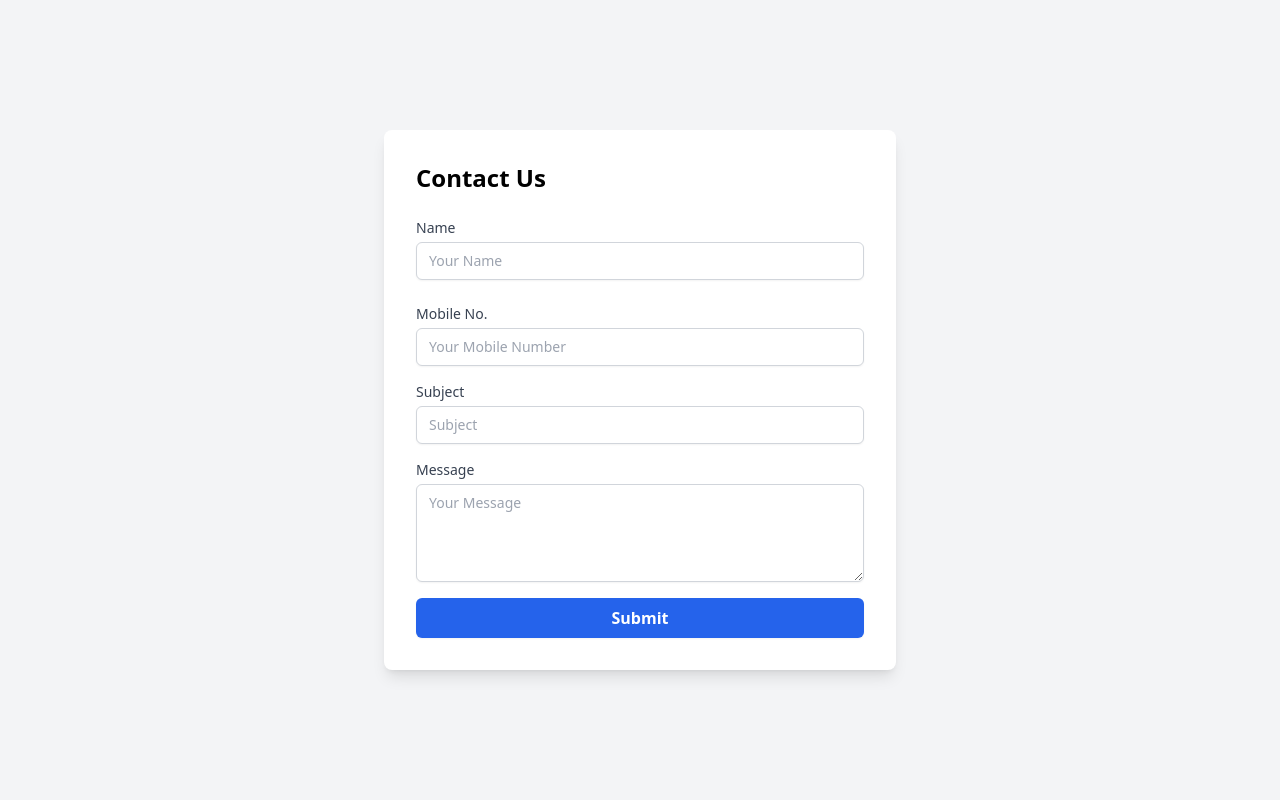
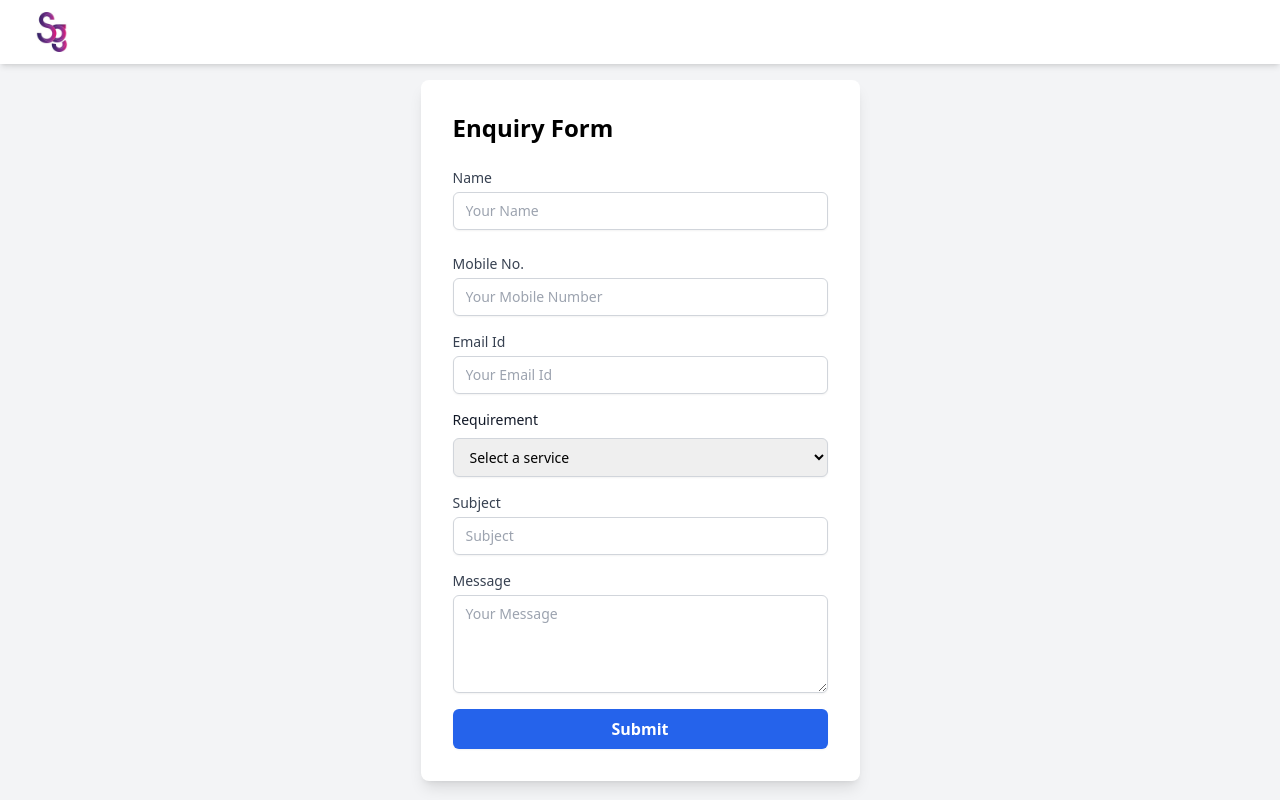
Before and after one commit to SoftwareGiant/enquiryform, a plain HTML site: page index.html in a window 1280 px wide. Drawn offline with nearby package versions, Linux system fonts and the light colour scheme.

Commit message:
added fields

```diff
--- a/index.html
+++ b/index.html
@@ -6,9 +6,23 @@
     <title>Enquiry</title>
     <script src="https://cdn.tailwindcss.com"></script>
   </head>
-  <body class="bg-gray-100 flex flex-col items-center justify-center h-screen">
-    <div class="max-w-lg w-full bg-white p-8 rounded-lg shadow-lg">
-      <h1 class="text-2xl font-semibold mb-6">Contact Us</h1>
+  <body class="bg-gray-100 flex flex-col items-center justify-center ">
+    <nav class="w-full bg-white shadow-md fixed top-0 left-0 z-10">
+      <div class="max-w-7xl mx-auto px-4 sm:px-6 lg:px-8">
+        <div class="flex justify-between h-16">
+          <div class="flex-shrink-0 flex items-center">
+            <img class="h-10 w-auto" src="/Public/softwaregiant_logo.jpg" alt="Logo">
+          </div>
+          <!-- Add additional menu items here if needed -->
+        </div>
+      </div>
+    </nav>
+
+<div class="flex max-w-lg flex-col mt-20">
+
+
+    <div class=" w-full bg-white p-8 rounded-lg shadow-lg">
+      <h1 class="text-2xl font-semibold mb-6">Enquiry Form</h1>
 
       <form id="form" class="space-y-4" method="POST">
         <div class="mb-6">
@@ -35,6 +49,41 @@
             name="Mobile Number"
             required
           />
+        </div>
+        <div class="mb-6">
+          <label class="block text-sm font-medium text-gray-700"
+            >Email Id</label
+          >
+
+          <input
+            class="mt-1 block w-full px-3 py-2 border border-gray-300 rounded-md shadow-sm focus:outline-none focus:ring-2 focus:ring-blue-500 sm:text-sm"
+            type="email"
+            placeholder="Your Email Id"
+            name="Email Id"
+            required
+          />
+        </div>
+
+        <div>
+          <label
+            for="services"
+            class="block mb-2 text-sm font-medium text-gray-900"
+            >Requirement</label
+          >
+          <select
+            id="services"
+            name="Requirement"
+            class="mt-1 block w-full px-3 py-2 border border-gray-300 rounded-md shadow-sm focus:outline-none focus:ring-2 focus:ring-blue-500 sm:text-sm"
+          >
+            <option value="" disabled selected>Select a service</option>
+            <option>Web, Mobile Application Design and Development</option>
+            <option>Blockchain Development</option>
+            <option>Graphics Designing</option>
+            <option>UI/UX</option>
+            <option>Video Editing</option>
+            <option>Content Creation</option>
+            <option>Digital Marketing</option>
+          </select>
         </div>
 
         <div class="mb-6">
@@ -72,9 +121,10 @@
 
     <div
       id="message"
-      class="hidden mt-6 px-4 py-3 font-bold text-green-700 bg-green-100 rounded-md"
+      class="hidden mt-6 px-4 py-2 font-bold text-green-700 bg-green-100 rounded-md"
     ></div>
-
+  </div>
+  </body>
     <script>
       document.getElementById("form").addEventListener("submit", function (e) {
         e.preventDefault(); // Prevent the default form submission
@@ -104,6 +154,7 @@
           }
         )
           .then(function (response) {
+            console.log(response);
             // Check if the request was successful
             if (response) {
               return response; // Assuming your script returns JSON response
@@ -114,7 +165,7 @@
           .then(function (data) {
             // Display a success message
             document.getElementById("message").textContent =
-              "Data submitted successfully!";
+              "we will contact you soon...";
             document.getElementById("message").style.display = "block";
             document.getElementById("message").style.backgroundColor = "green";
             document.getElementById("message").style.color = "beige";
```
Also changed, not shown: Public/softwaregiant_logo.jpg (added).
